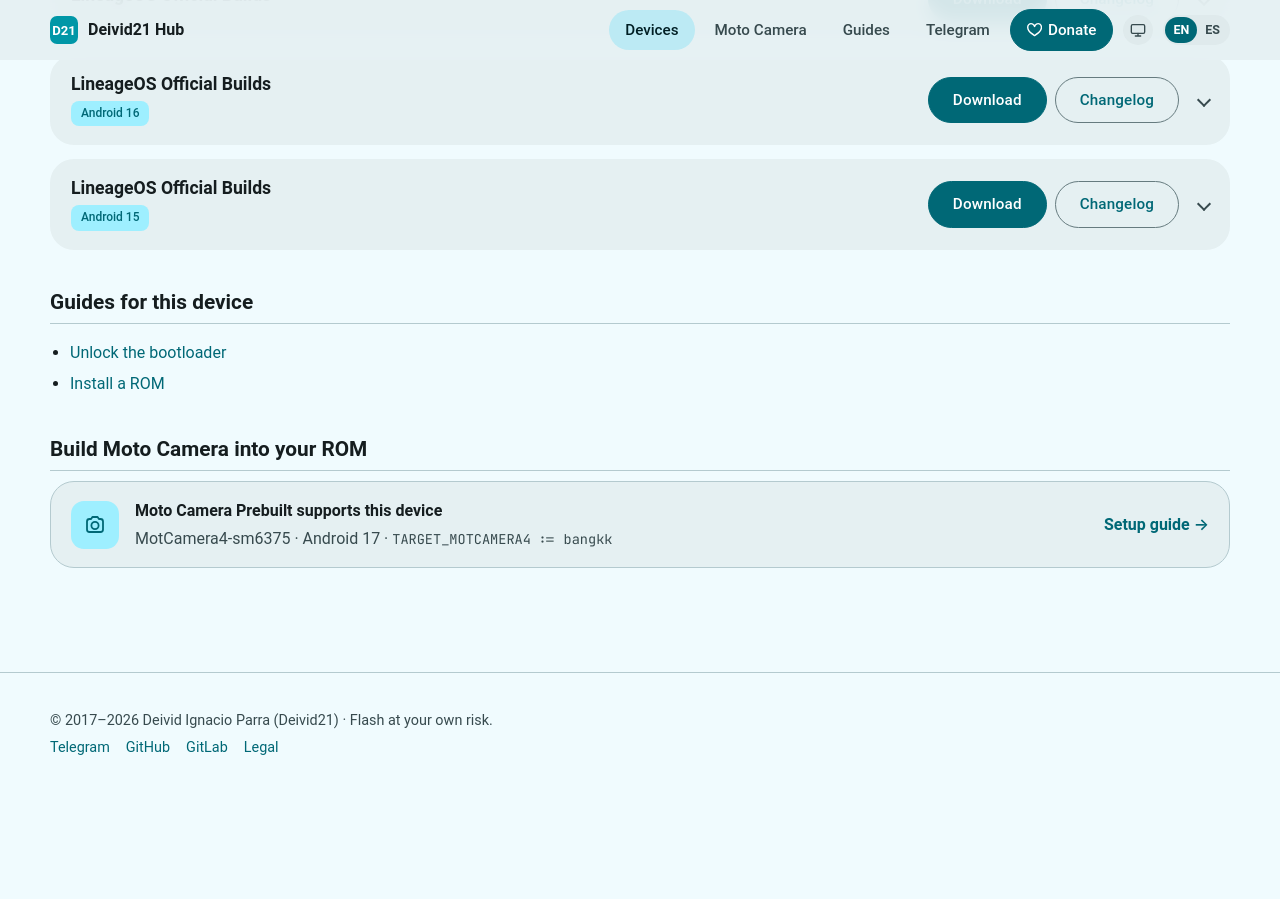
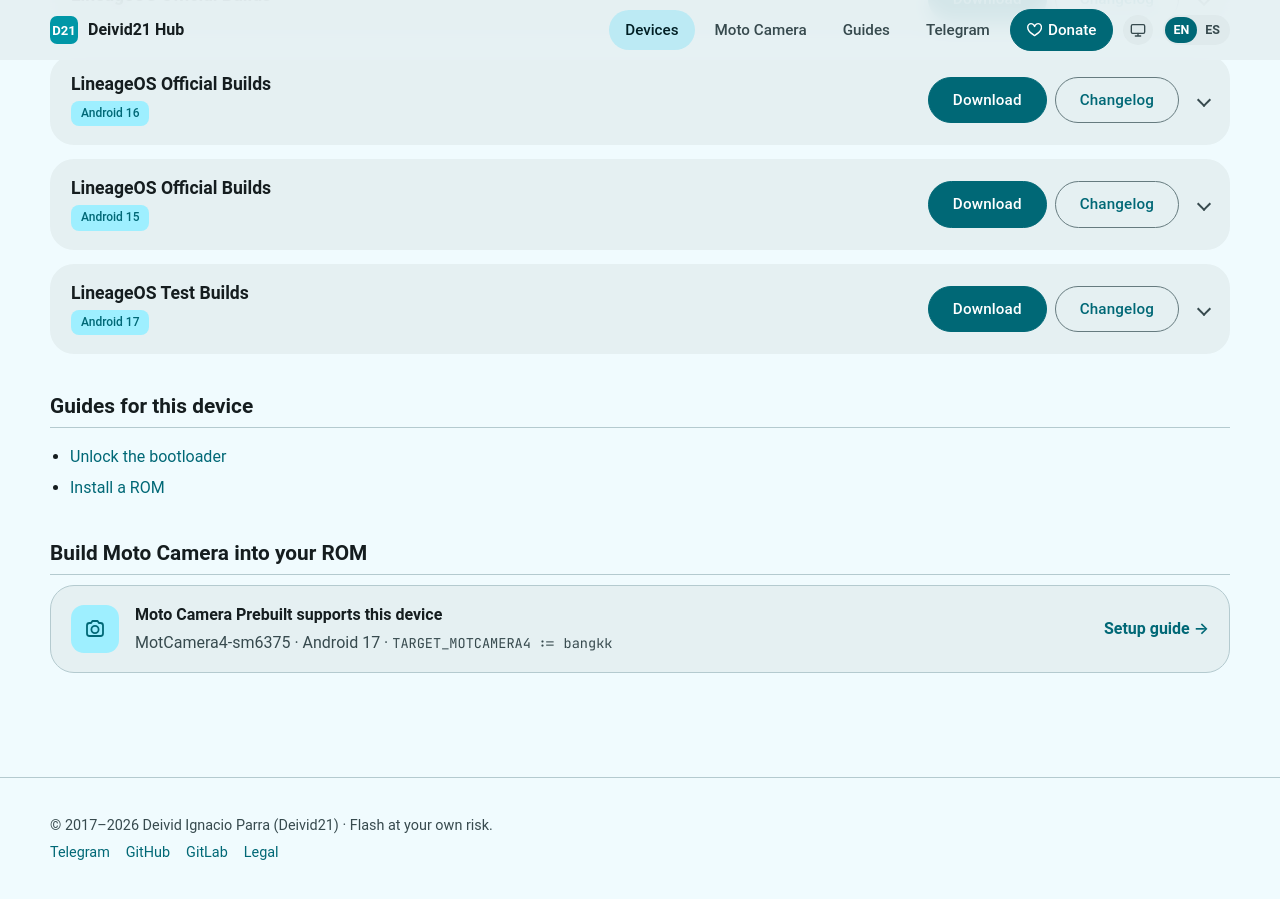
Before and after one commit to Deivid21/deivid21.github.io, a Jekyll site: the page built from _devices/bangkk.md, in a window 1280 px wide and 900 px high, scrolled down 677 px. Built offline with Jekyll 4.4.1, drawn with Linux system fonts in a browser that asks for light colours; some web fonts are replaced; before the commit the page ends 1472 px from its top, so only the background shows below that; part of the change alters nothing that is shown.

Commit message:
feat: add bangkk LineageOS 24.0 test build
Co-Authored-By: Claude Opus 5.5 <noreply@anthropic.com>

```diff
--- a/_devices/bangkk.md
+++ b/_devices/bangkk.md
@@ -19,6 +19,32 @@ roms:
     # version: ""
     # status: active      # active | discontinued
     # date: 2026-11-03
+  - name: LineageOS
+    type: test
+    android: 17
+    version: "24.0"
+    status: active
+    date: 2026-11-16
+    download: https://github.com/Deivid21/RELEASES/releases/download/lineage-24.0-20261116-UNOFFICIAL-bangkk/lineage-24.0-20261116-UNOFFICIAL-bangkk.zip
+    changelog: https://github.com/Deivid21/RELEASES/releases/tag/lineage-24.0-20261116-UNOFFICIAL-bangkk
+    sha256: "b5a9c2756cf9e1afdea6c1b93e91a706a835dda9161f1f7cb84d30a29e1c2660"
+    filesize: "1.58 GB"
+    security_patch: November 2026
+    gapps: true
+    forum: https://xdaforums.com/t/rom-17-official-lineageos-24-0-for-moto-g84-5g-bangkk.4808938/
+    files:
+      - name: boot.img
+        url: https://github.com/Deivid21/RELEASES/releases/download/lineage-24.0-20261116-UNOFFICIAL-bangkk/boot.img
+      - name: dtbo.img
+        url: https://github.com/Deivid21/RELEASES/releases/download/lineage-24.0-20261116-UNOFFICIAL-bangkk/dtbo.img
+      - name: vbmeta.img
+        url: https://github.com/Deivid21/RELEASES/releases/download/lineage-24.0-20261116-UNOFFICIAL-bangkk/vbmeta.img
+      - name: vbmeta_system.img
+        url: https://github.com/Deivid21/RELEASES/releases/download/lineage-24.0-20261116-UNOFFICIAL-bangkk/vbmeta_system.img
+      - name: vendor_boot.img
+        url: https://github.com/Deivid21/RELEASES/releases/download/lineage-24.0-20261116-UNOFFICIAL-bangkk/vendor_boot.img
+    notes: "Test build: November 2026 security patch, SELinux enforcing, GApps (MindTheGapps) included and Linux kernel 5.4.302. Also odm partition, dalvik heap and LMKD settings per RAM variant, Fluence NN audio processing disabled, Moto Camera 4 built from prebuilt source and missing camera libraries added. Screen density set to 420, missing ANC blobs for the camera added and Fluence NN audio mixer paths removed."
+    notes_es: "Build de prueba: parche de seguridad de noviembre de 2026, SELinux enforcing, GApps (MindTheGapps) incluidas y kernel Linux 5.4.302. Además: partición odm, ajustes de dalvik heap y LMKD según la variante de RAM, procesamiento de audio Fluence NN desactivado, Moto Camera 4 compilada desde prebuilts y librerías de cámara que faltaban. Densidad de pantalla en 420, blobs ANC de cámara que faltaban y rutas de audio Fluence NN eliminadas."
   - name: LineageOS
     archived: true
     android: 16
```
